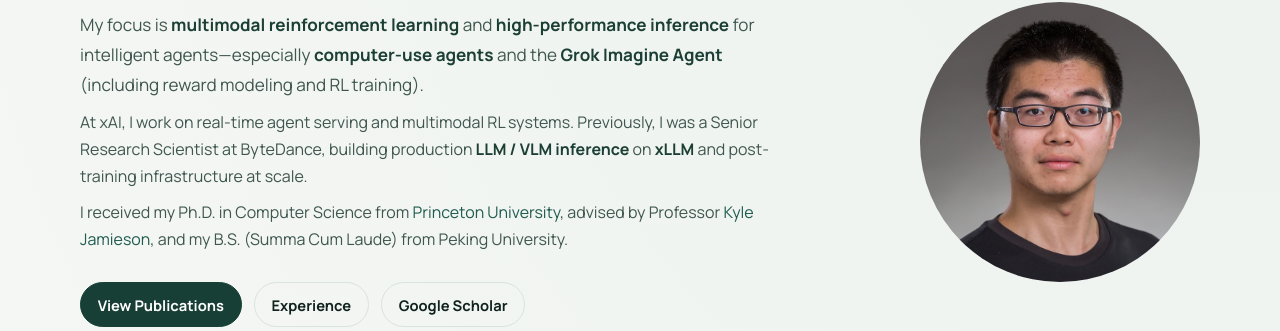
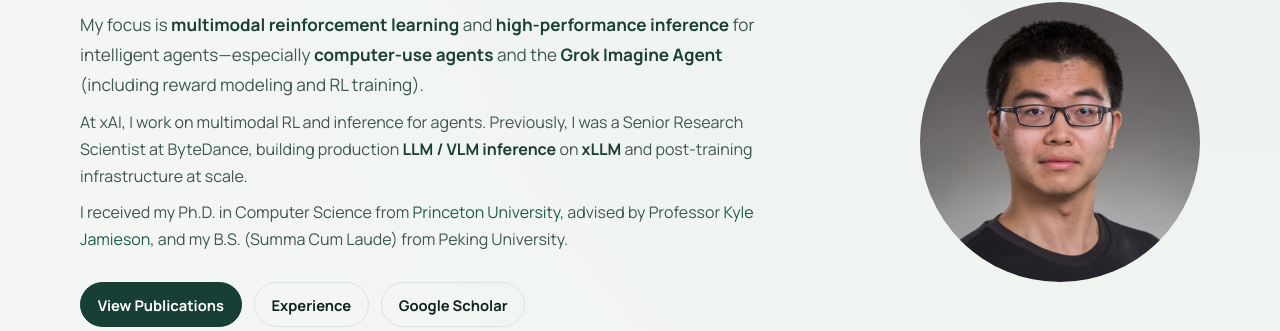
Before and after one commit to JeffryLee/JeffryLee.github.io, a plain HTML site: page index.html in a window 1280 px wide. Shown: the part 262-593 px from the top of the page. Drawn offline with Linux system fonts and the light colour scheme; some icons are missing.

Commit message:
Update xAI focus line in hero

```diff
--- a/index.html
+++ b/index.html
@@ -48,7 +48,7 @@
               (including reward modeling and RL training).
             </p>
             <p class="hero-note">
-              At xAI, I work on real-time agent serving and multimodal RL systems.
+              At xAI, I work on multimodal RL and inference for agents.
               Previously, I was a Senior Research Scientist at ByteDance, building production
               <strong>LLM / VLM inference</strong> on <strong>xLLM</strong> and post-training infrastructure at scale.
             </p>
```
